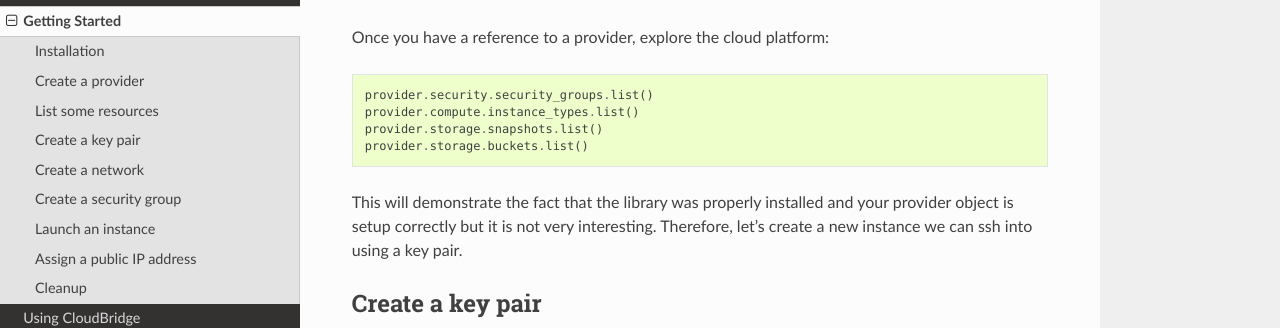
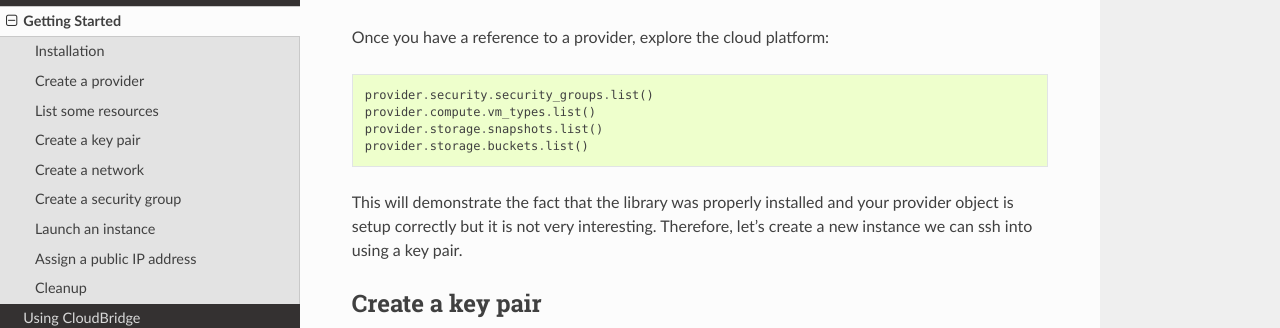
Before and after one commit to CloudVE/cloudbridge, a Sphinx documentation site: the page built from docs/getting_started.rst, in a window 1280 px wide and 900 px high, scrolled down 1201 px. Shown: the part 155-483 px from the top of the window. Built offline with Sphinx 7.4.7 and the Read the Docs theme 2.0.0, drawn with Linux system fonts in a browser that asks for light colours.

```diff
--- a/docs/getting_started.rst
+++ b/docs/getting_started.rst
@@ -70,7 +70,7 @@ Once you have a reference to a provider, explore the cloud platform:
 .. code-block:: python
 
     provider.security.security_groups.list()
-    provider.compute.instance_types.list()
+    provider.compute.vm_types.list()
     provider.storage.snapshots.list()
     provider.storage.buckets.list()
 
```
Also changed, not shown: docs/extras/_images/object_relationships_detailed.svg.
